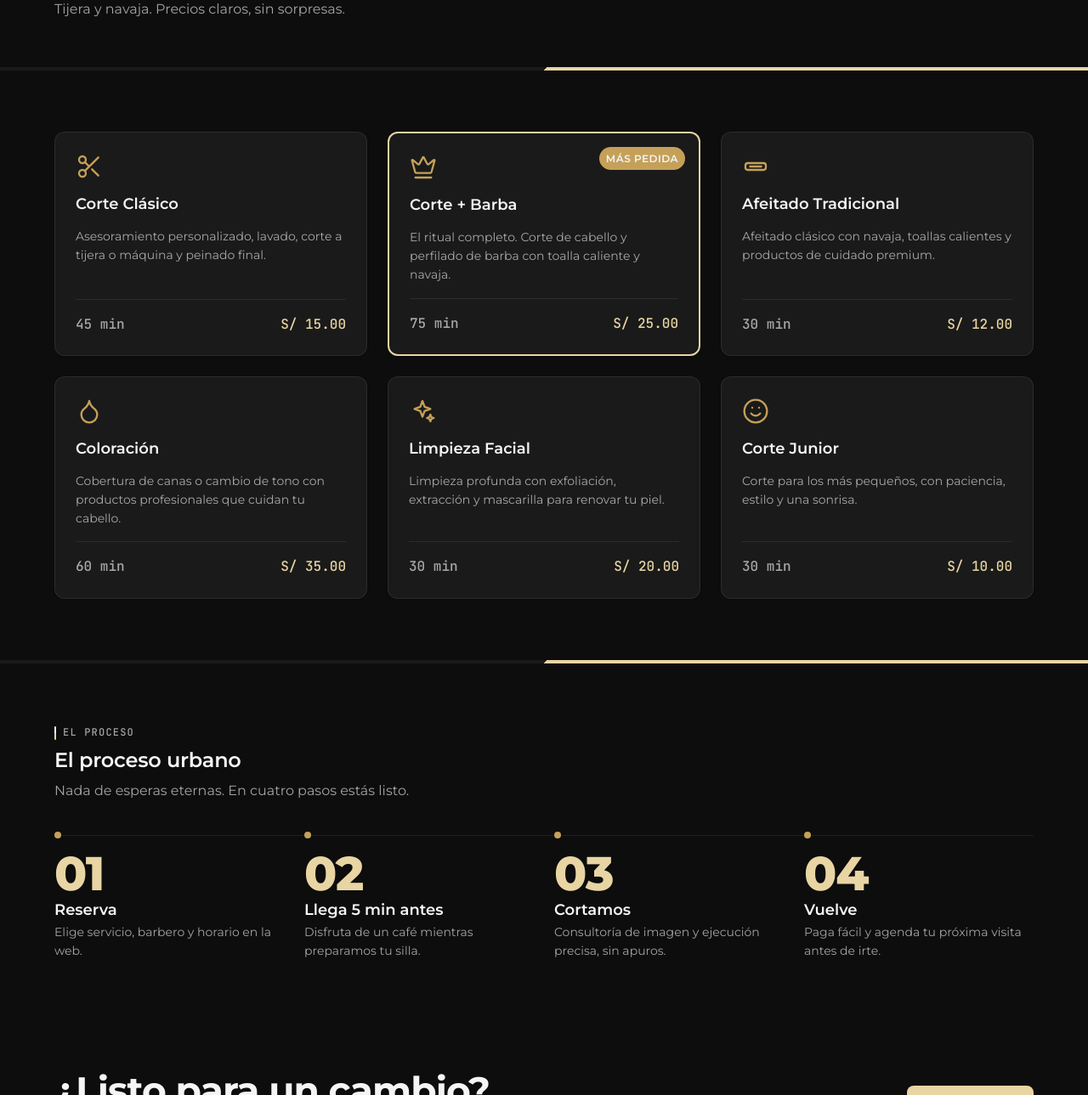
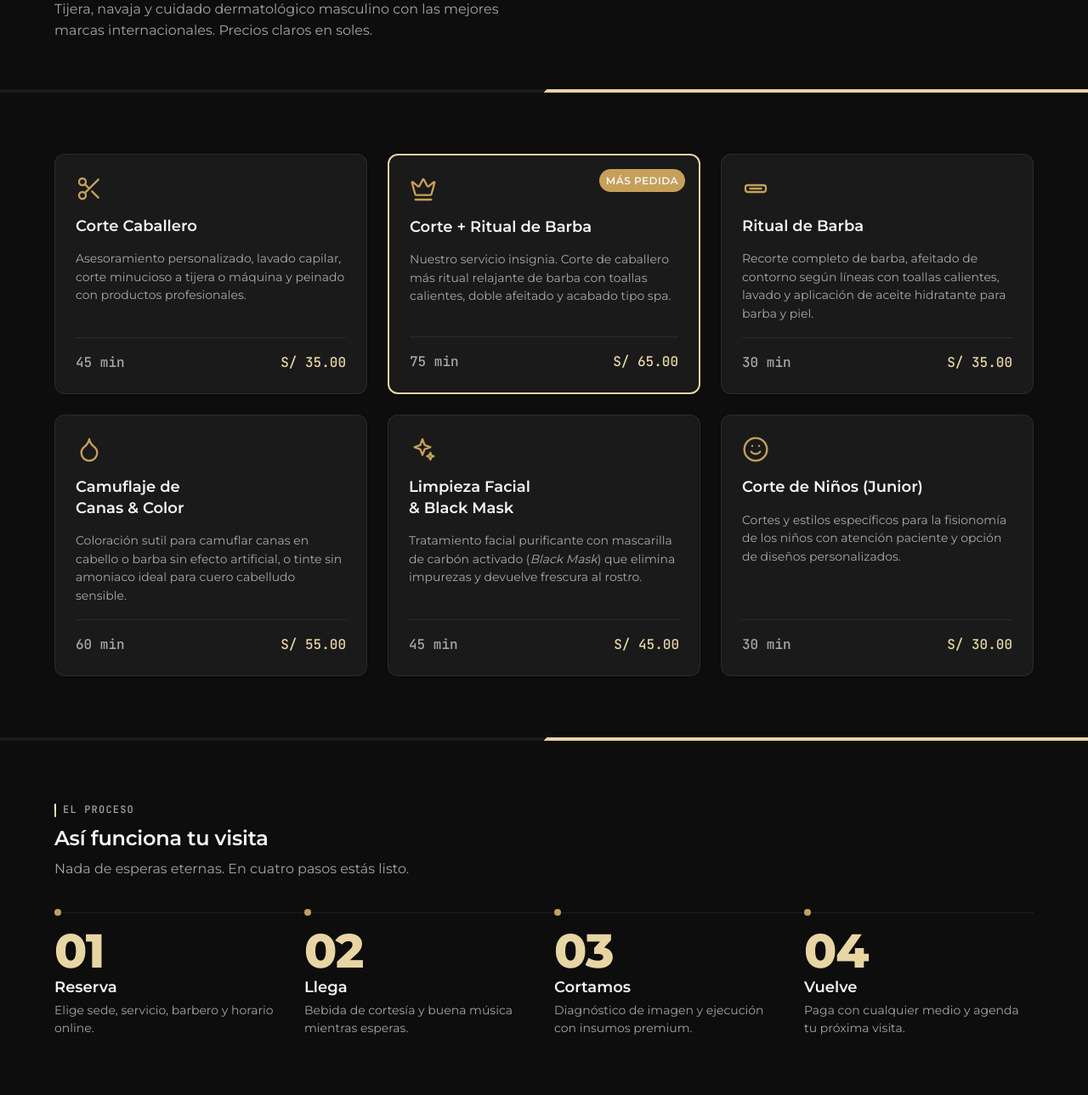
Before and after one commit to AriasYarangaIam/barbershop-website, a plain HTML site: page pages/servicios.html in a window 1280 px wide. Shown: the part 230-1519 px from the top of the page at 85% size. Drawn offline with Linux system fonts and the light colour scheme.

Commit message:
feat(servicios): migra el catalogo oficial en soles
Reemplaza los 6 servicios legacy por el catalogo oficial S/ 30.00-65.00,
actualiza proceso, identidad, metadatos y footer de 8 enlaces
(docs/MIGRATION.md A2).

Spec: odd/tasks/montalvo-migration.md, T2, S1-S4, S6

```diff
--- a/pages/servicios.html
+++ b/pages/servicios.html
@@ -7,12 +7,12 @@
     <link rel="preconnect" href="https://fonts.googleapis.com">
     <link rel="preconnect" href="https://fonts.gstatic.com" crossorigin>
     <link href="https://fonts.googleapis.com/css2?family=Montserrat:wght@400;500;600;700;800;900&family=JetBrains+Mono:wght@500&display=swap" rel="stylesheet">
-    <title>Servicios — The Rustic Barber Shop | Catálogo y precios</title>
-    <meta name="description" content="Catálogo de servicios de The Rustic Barber Shop: corte clásico, corte + barba, afeitado tradicional, coloración, limpieza facial y corte junior. Precios y duración claros, sin sorpresas.">
-    <link rel="canonical" href="https://therusticbarbershop.com/servicios">
-    <meta property="og:title" content="Servicios — The Rustic Barber Shop">
-    <meta property="og:description" content="Tijera y navaja. Precios claros, sin sorpresas.">
-    <meta property="og:image" content="https://therusticbarbershop.com/og/hero.jpg">
+    <title>Servicios — Montalvo For Men | Cortes, barba y cuidado facial</title>
+    <meta name="description" content="Catálogo de servicios de Montalvo For Men: corte caballero, corte + ritual de barba, ritual de barba, camuflaje de canas, limpieza facial y corte junior. Precios claros en soles.">
+    <link rel="canonical" href="https://montalvoformen.com.pe/servicios">
+    <meta property="og:title" content="Servicios — Montalvo For Men">
+    <meta property="og:description" content="Tijera, navaja y cuidado dermatológico masculino. Precios claros en soles.">
+    <meta property="og:image" content="https://montalvoformen.com.pe/images/hero.jpg">
     <meta property="og:type" content="website">
     <meta name="theme-color" content="#0D0D0D">
 </head>
@@ -20,9 +20,9 @@
     <a class="skip-link" href="#main">Saltar al contenido</a>
     <header class="topbar" role="banner">
         <div class="topbar__inner container">
-            <a class="brand" href="/" aria-label="The Rustic Barber Shop — inicio">
+            <a class="brand" href="/" aria-label="Montalvo For Men — inicio">
                 <span class="brand__pole" aria-hidden="true"></span>
-                <span class="brand__wordmark">The&nbsp;Rustic&nbsp;Barber&nbsp;Shop</span>
+                <span class="brand__wordmark">Montalvo&nbsp;For&nbsp;Men</span>
             </a>
             <nav class="nav" aria-label="Navegación principal">
                 <ul class="nav__list">
@@ -46,7 +46,7 @@
         <div class="mobile-drawer__panel">
             <div class="mobile-drawer__head">
                 <span class="brand__pole" aria-hidden="true"></span>
-                <span class="mobile-drawer__title">The Rustic Barber Shop</span>
+                <span class="mobile-drawer__title">Montalvo For Men</span>
                 <button class="mobile-drawer__close" type="button" aria-label="Cerrar menú" data-drawer-close>
                     <span aria-hidden="true">×</span>
                 </button>
@@ -69,7 +69,7 @@
         <section class="page-head container" aria-labelledby="services-title">
             <p class="eyebrow"><span class="eyebrow__pole" aria-hidden="true"></span>Servicios</p>
             <h1 class="page-head__title" id="services-title">Lo que hacemos</h1>
-            <p class="page-head__lede">Tijera y navaja. Precios claros, sin sorpresas.</p>
+            <p class="page-head__lede">Tijera, navaja y cuidado dermatológico masculino con las mejores marcas internacionales. Precios claros en soles.</p>
         </section>
 
         <hr class="barber-pole" aria-hidden="true">
@@ -79,57 +79,57 @@
             <ul class="services__grid" role="list">
                 <li class="service-card">
                     <span class="service-card__icon" aria-hidden="true"><svg viewBox="0 0 24 24" width="32" height="32" fill="none" stroke="currentColor" stroke-width="1.75" stroke-linecap="round" stroke-linejoin="round"><circle cx="6" cy="6" r="3"/><circle cx="6" cy="18" r="3"/><line x1="20" y1="4" x2="8.12" y2="15.88"/><line x1="14.47" y1="14.48" x2="20" y2="20"/><line x1="8.12" y1="8.12" x2="12" y2="12"/></svg></span>
-                    <h3 class="service-card__title">Corte Clásico</h3>
-                    <p class="service-card__desc">Asesoramiento personalizado, lavado, corte a tijera o máquina y peinado final.</p>
+                    <h3 class="service-card__title">Corte Caballero</h3>
+                    <p class="service-card__desc">Asesoramiento personalizado, lavado capilar, corte minucioso a tijera o máquina y peinado con productos profesionales.</p>
                     <div class="service-card__meta">
                         <span class="service-card__duration">45 min</span>
-                        <span class="service-card__price">S/ 15.00</span>
+                        <span class="service-card__price">S/ 35.00</span>
                     </div>
                 </li>
                 <li class="service-card service-card--featured">
                     <span class="service-card__pill">Más pedida</span>
                     <span class="service-card__icon" aria-hidden="true"><svg viewBox="0 0 24 24" width="32" height="32" fill="none" stroke="currentColor" stroke-width="1.75" stroke-linecap="round" stroke-linejoin="round"><path d="M11.562 3.266a.5.5 0 0 1 .876 0L15.39 8.87a1 1 0 0 0 1.516.294L21.183 5.5a.5.5 0 0 1 .798.519l-2.834 10.246a1 1 0 0 1-.956.735H5.81a1 1 0 0 1-.957-.735L2.02 6.02a.5.5 0 0 1 .798-.519l4.276 3.664a1 1 0 0 0 1.516-.294z"/><path d="M5 21h14"/></svg></span>
-                    <h3 class="service-card__title">Corte + Barba</h3>
-                    <p class="service-card__desc">El ritual completo. Corte de cabello y perfilado de barba con toalla caliente y navaja.</p>
+                    <h3 class="service-card__title">Corte + Ritual de Barba</h3>
+                    <p class="service-card__desc">Nuestro servicio insignia. Corte de caballero más ritual relajante de barba con toallas calientes, doble afeitado y acabado tipo spa.</p>
                     <div class="service-card__meta">
                         <span class="service-card__duration">75 min</span>
-                        <span class="service-card__price">S/ 25.00</span>
+                        <span class="service-card__price">S/ 65.00</span>
                     </div>
                 </li>
                 <li class="service-card">
                     <span class="service-card__icon" aria-hidden="true"><svg viewBox="0 0 24 24" width="32" height="32" fill="none" stroke="currentColor" stroke-width="1.75" stroke-linecap="round" stroke-linejoin="round"><rect x="3" y="9" width="18" height="6" rx="2"/><line x1="7" y1="12" x2="17" y2="12"/></svg></span>
-                    <h3 class="service-card__title">Afeitado Tradicional</h3>
-                    <p class="service-card__desc">Afeitado clásico con navaja, toallas calientes y productos de cuidado premium.</p>
+                    <h3 class="service-card__title">Ritual de Barba</h3>
+                    <p class="service-card__desc">Recorte completo de barba, afeitado de contorno según líneas con toallas calientes, lavado y aplicación de aceite hidratante para barba y piel.</p>
                     <div class="service-card__meta">
                         <span class="service-card__duration">30 min</span>
-                        <span class="service-card__price">S/ 12.00</span>
+                        <span class="service-card__price">S/ 35.00</span>
                     </div>
                 </li>
                 <li class="service-card">
                     <span class="service-card__icon" aria-hidden="true"><svg viewBox="0 0 24 24" width="32" height="32" fill="none" stroke="currentColor" stroke-width="1.75" stroke-linecap="round" stroke-linejoin="round"><path d="M12 22a7 7 0 0 0 7-7c0-2-1-3.9-3-5.5s-3.5-4-4-6.5c-.5 2.5-2 4.9-4 6.5C6 11.1 5 13 5 15a7 7 0 0 0 7 7z"/></svg></span>
-                    <h3 class="service-card__title">Coloración</h3>
-                    <p class="service-card__desc">Cobertura de canas o cambio de tono con productos profesionales que cuidan tu cabello.</p>
+                    <h3 class="service-card__title">Camuflaje de Canas &amp; Color</h3>
+                    <p class="service-card__desc">Coloración sutil para camuflar canas en cabello o barba sin efecto artificial, o tinte sin amoniaco ideal para cuero cabelludo sensible.</p>
                     <div class="service-card__meta">
                         <span class="service-card__duration">60 min</span>
-                        <span class="service-card__price">S/ 35.00</span>
+                        <span class="service-card__price">S/ 55.00</span>
                     </div>
                 </li>
                 <li class="service-card">
                     <span class="service-card__icon" aria-hidden="true"><svg viewBox="0 0 24 24" width="32" height="32" fill="none" stroke="currentColor" stroke-width="1.75" stroke-linecap="round" stroke-linejoin="round"><path d="M12 3l1.9 5.1L19 10l-5.1 1.9L12 17l-1.9-5.1L5 10l5.1-1.9z"/><path d="M19 15l.9 2.4L22 18l-2.1.9L19 21l-.9-2.1L16 18l2.1-.9z"/></svg></span>
-                    <h3 class="service-card__title">Limpieza Facial</h3>
-                    <p class="service-card__desc">Limpieza profunda con exfoliación, extracción y mascarilla para renovar tu piel.</p>
+                    <h3 class="service-card__title">Limpieza Facial &amp; Black Mask</h3>
+                    <p class="service-card__desc">Tratamiento facial purificante con mascarilla de carbón activado (<em>Black Mask</em>) que elimina impurezas y devuelve frescura al rostro.</p>
                     <div class="service-card__meta">
-                        <span class="service-card__duration">30 min</span>
-                        <span class="service-card__price">S/ 20.00</span>
+                        <span class="service-card__duration">45 min</span>
+                        <span class="service-card__price">S/ 45.00</span>
                     </div>
                 </li>
                 <li class="service-card">
                     <span class="service-card__icon" aria-hidden="true"><svg viewBox="0 0 24 24" width="32" height="32" fill="none" stroke="currentColor" stroke-width="1.75" stroke-linecap="round" stroke-linejoin="round"><circle cx="12" cy="12" r="10"/><path d="M8 14s1.5 2 4 2 4-2 4-2"/><line x1="9" y1="9" x2="9.01" y2="9"/><line x1="15" y1="9" x2="15.01" y2="9"/></svg></span>
-                    <h3 class="service-card__title">Corte Junior</h3>
-                    <p class="service-card__desc">Corte para los más pequeños, con paciencia, estilo y una sonrisa.</p>
+                    <h3 class="service-card__title">Corte de Niños (Junior)</h3>
+                    <p class="service-card__desc">Cortes y estilos específicos para la fisionomía de los niños con atención paciente y opción de diseños personalizados.</p>
                     <div class="service-card__meta">
                         <span class="service-card__duration">30 min</span>
-                        <span class="service-card__price">S/ 10.00</span>
+                        <span class="service-card__price">S/ 30.00</span>
                     </div>
                 </li>
             </ul>
@@ -140,29 +140,29 @@
         <section class="process container" aria-labelledby="process-title">
             <header class="section-head">
                 <p class="eyebrow"><span class="eyebrow__pole" aria-hidden="true"></span>El proceso</p>
-                <h2 id="process-title">El proceso urbano</h2>
+                <h2 id="process-title">Así funciona tu visita</h2>
                 <p class="section-head__lede">Nada de esperas eternas. En cuatro pasos estás listo.</p>
             </header>
             <ol class="process__steps">
                 <li class="process__step">
                     <span class="process__num" aria-hidden="true">01</span>
                     <h3 class="process__title">Reserva</h3>
-                    <p class="process__desc">Elige servicio, barbero y horario en la web.</p>
+                    <p class="process__desc">Elige sede, servicio, barbero y horario online.</p>
                 </li>
                 <li class="process__step">
                     <span class="process__num" aria-hidden="true">02</span>
-                    <h3 class="process__title">Llega 5 min antes</h3>
-                    <p class="process__desc">Disfruta de un café mientras preparamos tu silla.</p>
+                    <h3 class="process__title">Llega</h3>
+                    <p class="process__desc">Bebida de cortesía y buena música mientras esperas.</p>
                 </li>
                 <li class="process__step">
                     <span class="process__num" aria-hidden="true">03</span>
                     <h3 class="process__title">Cortamos</h3>
-                    <p class="process__desc">Consultoría de imagen y ejecución precisa, sin apuros.</p>
+                    <p class="process__desc">Diagnóstico de imagen y ejecución con insumos premium.</p>
                 </li>
                 <li class="process__step">
                     <span class="process__num" aria-hidden="true">04</span>
                     <h3 class="process__title">Vuelve</h3>
-                    <p class="process__desc">Paga fácil y agenda tu próxima visita antes de irte.</p>
+                    <p class="process__desc">Paga con cualquier medio y agenda tu próxima visita.</p>
                 </li>
             </ol>
         </section>
@@ -170,7 +170,7 @@
         <aside class="cta-band" aria-labelledby="services-cta">
             <div class="container cta-band__inner">
                 <div>
-                    <h2 class="cta-band__title" id="services-cta">¿Listo para un cambio?</h2>
+                    <h2 class="cta-band__title" id="services-cta">¿Listo para el corte?</h2>
                     <p class="cta-band__text">Reserva tu silla en 30 segundos.</p>
                 </div>
                 <a class="btn btn--accent" href="/reserva">Reservar turno</a>
@@ -182,8 +182,8 @@
         <div class="container site-footer__grid">
             <div class="site-footer__brand">
                 <span class="brand__pole" aria-hidden="true"></span>
-                <p class="site-footer__wordmark">The&nbsp;Rustic&nbsp;Barber&nbsp;Shop</p>
-                <p class="site-footer__tagline">Cortes con carácter. Formación con alma.</p>
+                <p class="site-footer__wordmark">Montalvo&nbsp;For&nbsp;Men</p>
+                <p class="site-footer__tagline">Amenas charlas. Buenos servicios. Excelentes cortes.</p>
                 <a class="site-footer__about" href="/nosotros">Conoce la historia →</a>
             </div>
 
@@ -195,18 +195,20 @@
                     <li><a href="/galeria">Galería</a></li>
                     <li><a href="/reserva">Reserva</a></li>
                     <li><a href="/contacto">Contacto</a></li>
+                    <li><a href="/nosotros">Nosotros</a></li>
+                    <li><a href="/login">Ingresar</a></li>
                 </ul>
             </nav>
 
             <address class="site-footer__contact">
-                <p>Mz K5 LT4 A.A.H.H., Atusparia, San Juan de Lurigancho 15442</p>
-                <p><a href="tel:+51985798249">+51 985 798 249</a></p>
-                <p class="site-footer__hours">Lun–Vie 09:00–20:00 · Sáb 10:00–18:00 · Dom cerrado</p>
+                <p>Av. Javier Prado Oeste 583, Magdalena del Mar, Lima</p>
+                <p><a href="tel:+5114614464">+51 1 461 4464</a></p>
+                <p class="site-footer__hours">Lun–Vie 08:30–21:30 · Sáb 09:00–21:30 · Dom 10:00–20:00</p>
             </address>
         </div>
 
         <div class="site-footer__legal container">
-            <small>&copy; 2025 The&nbsp;Rustic&nbsp;Barber&nbsp;Shop</small>
+            <small>&copy; 2026 Montalvo For Men · Grupo Montalvo</small>
             <ul>
                 <li><a href="#">Política de privacidad</a></li>
                 <li><a href="#">Términos</a></li>
```
